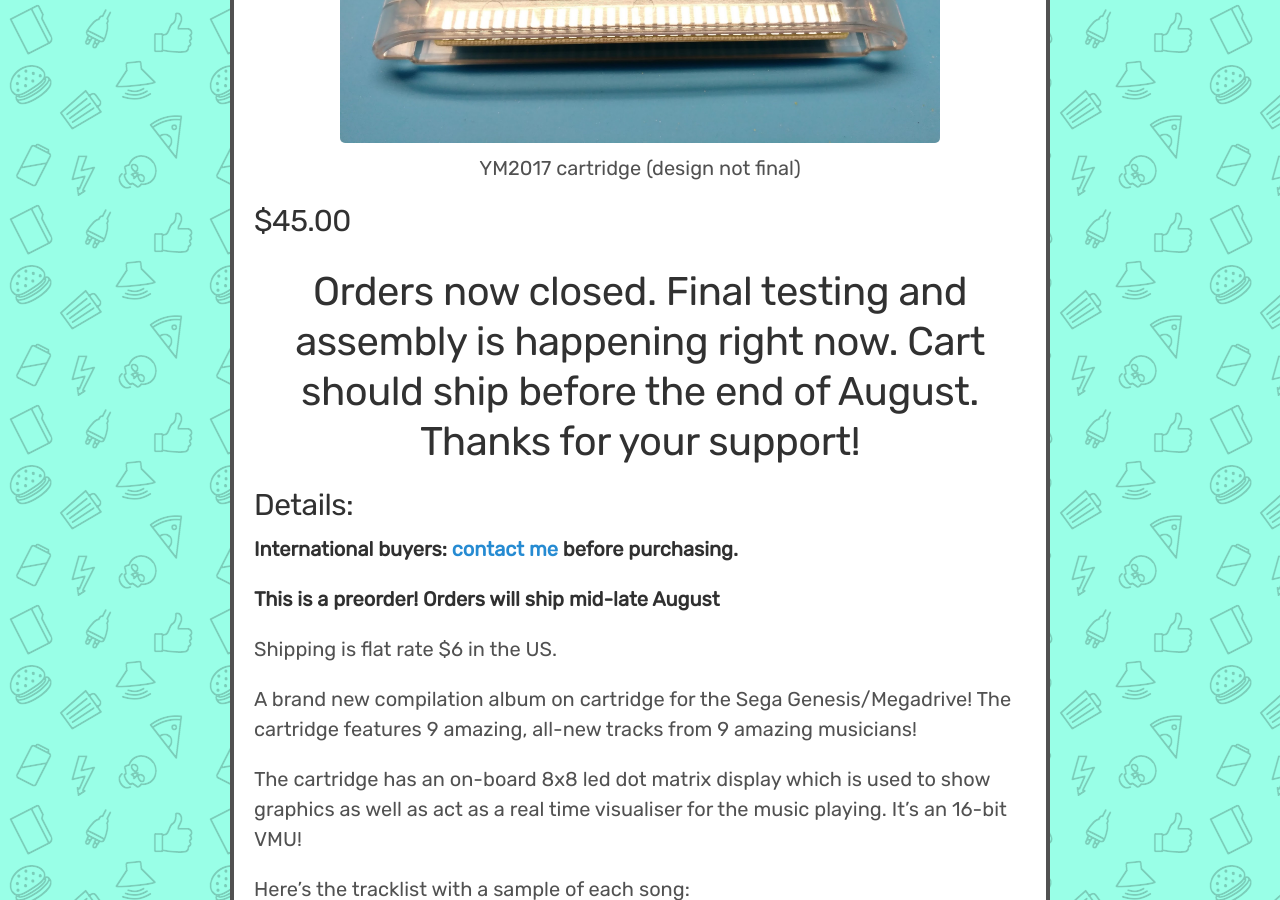
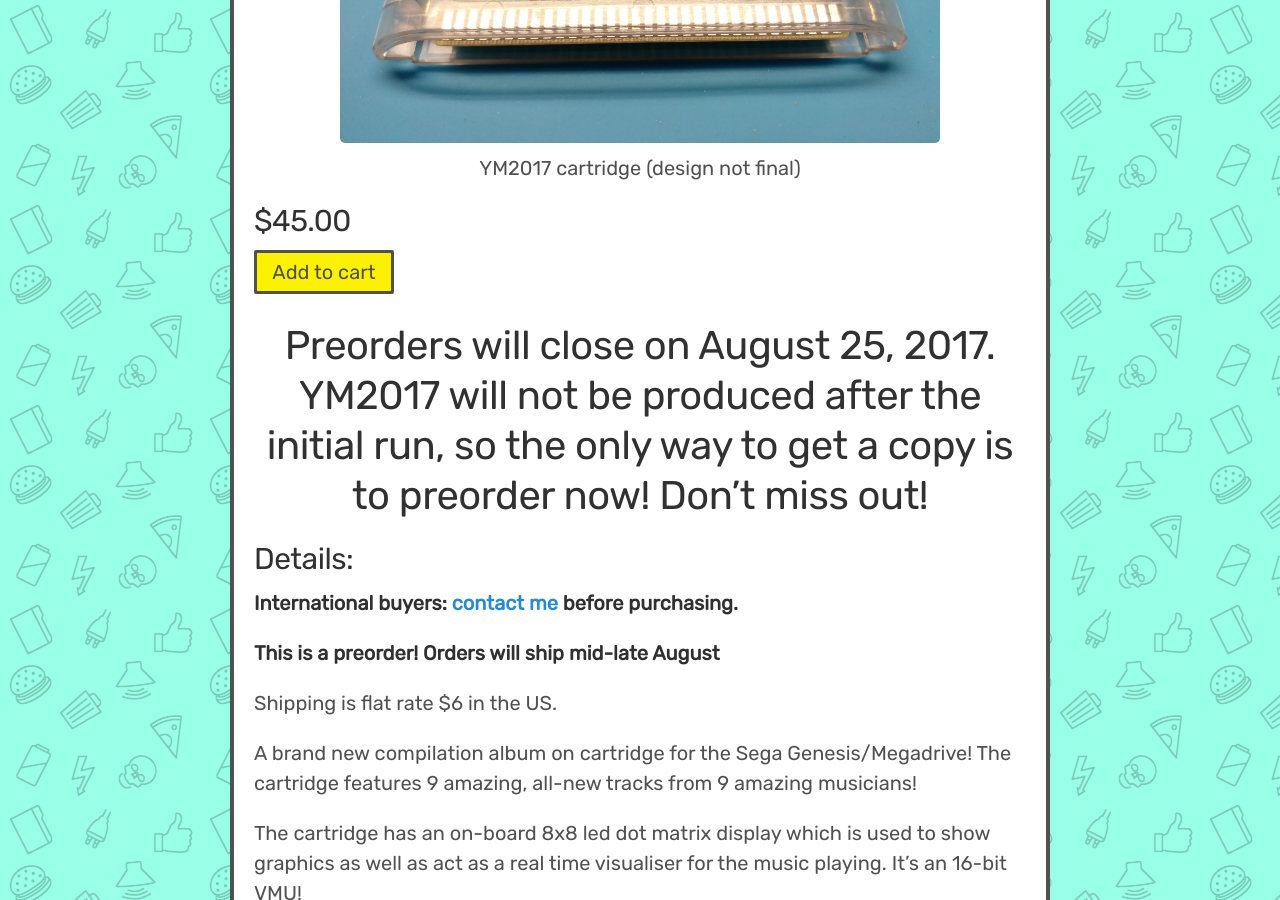
Before and after one commit to catskull/catskullelectronics.com, a Jekyll site: the page built from _posts/2017-07-18-YM2017.md, in a window 1280 px wide and 900 px high, scrolled down 597 px. Built offline with Jekyll 4.4.1, drawn with Linux system fonts in a browser that asks for light colours.

Commit message:
Revert "Close YM2017 preorders"
This reverts commit d1e96824c805c0dca09a09913ac5a1cb087a69ec.

```diff
--- a/_posts/2017-07-18-YM2017.md
+++ b/_posts/2017-07-18-YM2017.md
@@ -17,7 +17,17 @@
 
 ## $45.00
 
-# Orders now closed. Final testing and assembly is happening right now. Cart should ship before the end of August. Thanks for your support!
+<form id="paypal" target="paypal" action="https://www.paypal.com/cgi-bin/webscr" method="post">
+<input type="hidden" name="cmd" value="_s-xclick">
+<input type="hidden" name="hosted_button_id" value="ZXUEKVF5Q4FLN">
+</form>
+
+
+<div class="addToCart noselect" onclick="addToCart()">
+  Add to cart
+</div>
+
+# Preorders will close on August 25, 2017. YM2017 will not be produced after the initial run, so the only way to get a copy is to preorder now! Don't miss out!
 
 ## Details:
 
```
